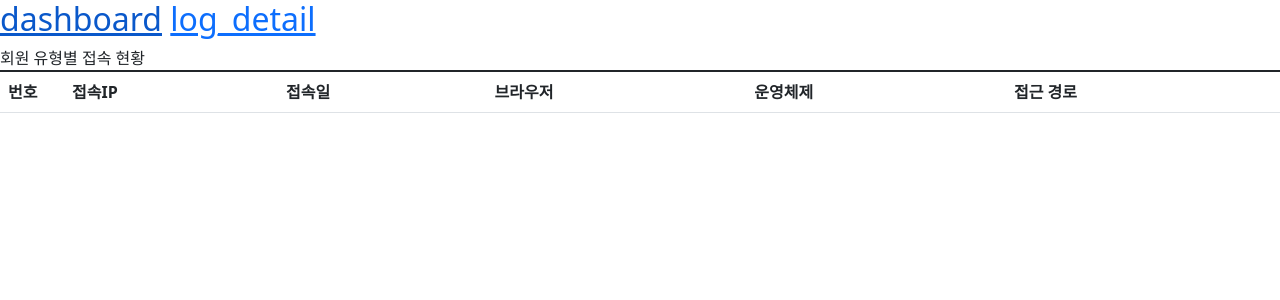
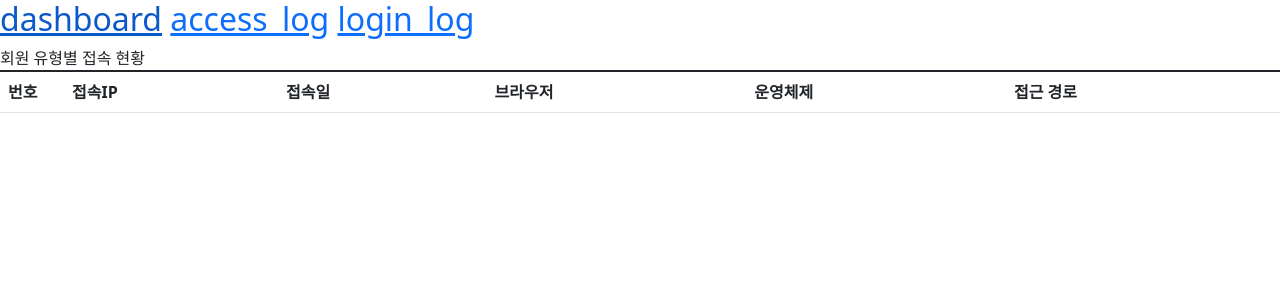
Before and after one commit to JHeok9/PHP_Board, a PHP site: page /admin/access_log.php in a window 1280 px wide. Shown: the top 300 px of the page. Run offline with PHP 8.4, Linux system fonts and the light colour scheme; data that the repository does not hold is empty.

Commit message:
login_log 경로 추가

```diff
--- a/admin/include/header.php
+++ b/admin/include/header.php
@@ -12,5 +12,9 @@
 </head>
 <body>
     <div>
-        <h2><a href="dashboard.php">dashboard</a> <a href="log_detail.php">log_detail</a></h2>
+        <h2>
+            <a href="dashboard.php">dashboard</a>
+            <a href="access_log.php">access_log</a>
+            <a href="login_log.php">login_log</a>
+        </h2>
     </div>
```
